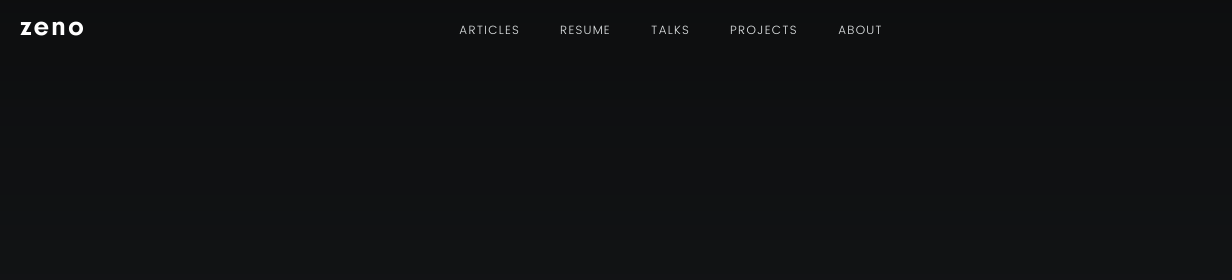
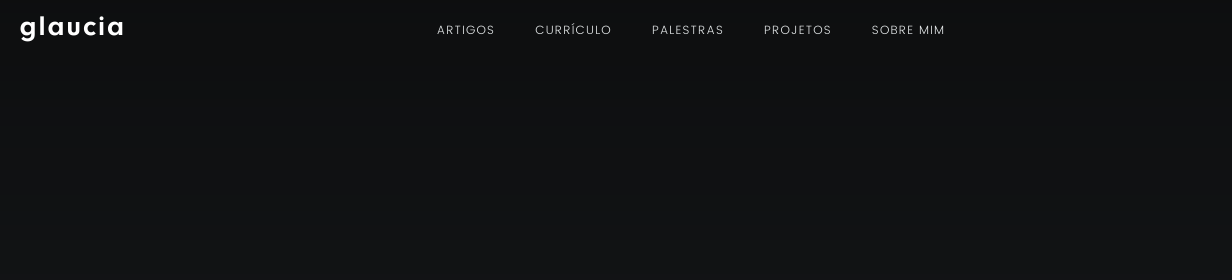
Before and after one commit to glaucia86/glaucialemos, a website: page dist/about/index.html in a window 1280 px wide. Shown: the top 280 px of the page, 0-1232 px from the left. Drawn offline with Linux system fonts and the light colour scheme.

Commit message:
Alteração na pasta 'partials'

```diff
--- a/dist/about/index.html
+++ b/dist/about/index.html
@@ -66,20 +66,20 @@
     <div class="senna-loading-bar"></div>
 
     <header class="site-header ">
-      <a href="/" class="logo">zeno</a>
+      <a href="/" class="logo">glaucia</a>
 
       <nav class="site-nav">
         <ul>
-          <li><a href="/articles/">Articles</a></li>
-          <li><a href="/resume/">Resume</a></li>
-          <li><a href="/talks/">Talks</a></li>
-          <li><a href="/projects/">Projects</a></li>
-          <li><a href="/about/">About</a></li>
+          <li><a href="/articles/">Artigos</a></li>
+          <li><a href="/resume/">Currículo</a></li>
+          <li><a href="/talks/">Palestras</a></li>
+          <li><a href="/projects/">Projetos</a></li>
+          <li><a href="/about/">Sobre Mim</a></li>
         </ul>
       </nav>
 
       <div class="nav-social">
-        <a href="https://github.com/zenorocha" title="GitHub">
+        <a href="https://github.com/glaucia86" title="GitHub">
           <svg viewBox="0 0 512 512">
             <path
               d="M256 70.7c-102.6 0-185.9 83.2-185.9 185.9 0 82.1 53.3 151.8 127.1 176.4 9.3 1.7 12.3-4 12.3-8.9V389.4c-51.7 11.3-62.5-21.9-62.5-21.9 -8.4-21.5-20.6-27.2-20.6-27.2 -16.9-11.5 1.3-11.3 1.3-11.3 18.7 1.3 28.5 19.2 28.5 19.2 16.6 28.4 43.5 20.2 54.1 15.4 1.7-12 6.5-20.2 11.8-24.9 -41.3-4.7-84.7-20.6-84.7-91.9 0-20.3 7.3-36.9 19.2-49.9 -1.9-4.7-8.3-23.6 1.8-49.2 0 0 15.6-5 51.1 19.1 14.8-4.1 30.7-6.2 46.5-6.3 15.8 0.1 31.7 2.1 46.6 6.3 35.5-24 51.1-19.1 51.1-19.1 10.1 25.6 3.8 44.5 1.8 49.2 11.9 13 19.1 29.6 19.1 49.9 0 71.4-43.5 87.1-84.9 91.7 6.7 5.8 12.8 17.1 12.8 34.4 0 24.9 0 44.9 0 51 0 4.9 3 10.7 12.4 8.9 73.8-24.6 127-94.3 127-176.4C441.9 153.9 358.6 70.7 256 70.7z"
```
Also changed, not shown: dist/projects/index.html (+7 -7 lines), dist/resume/index.html (+7 -7 lines), dist/talks/index.html (+7 -7 lines).
